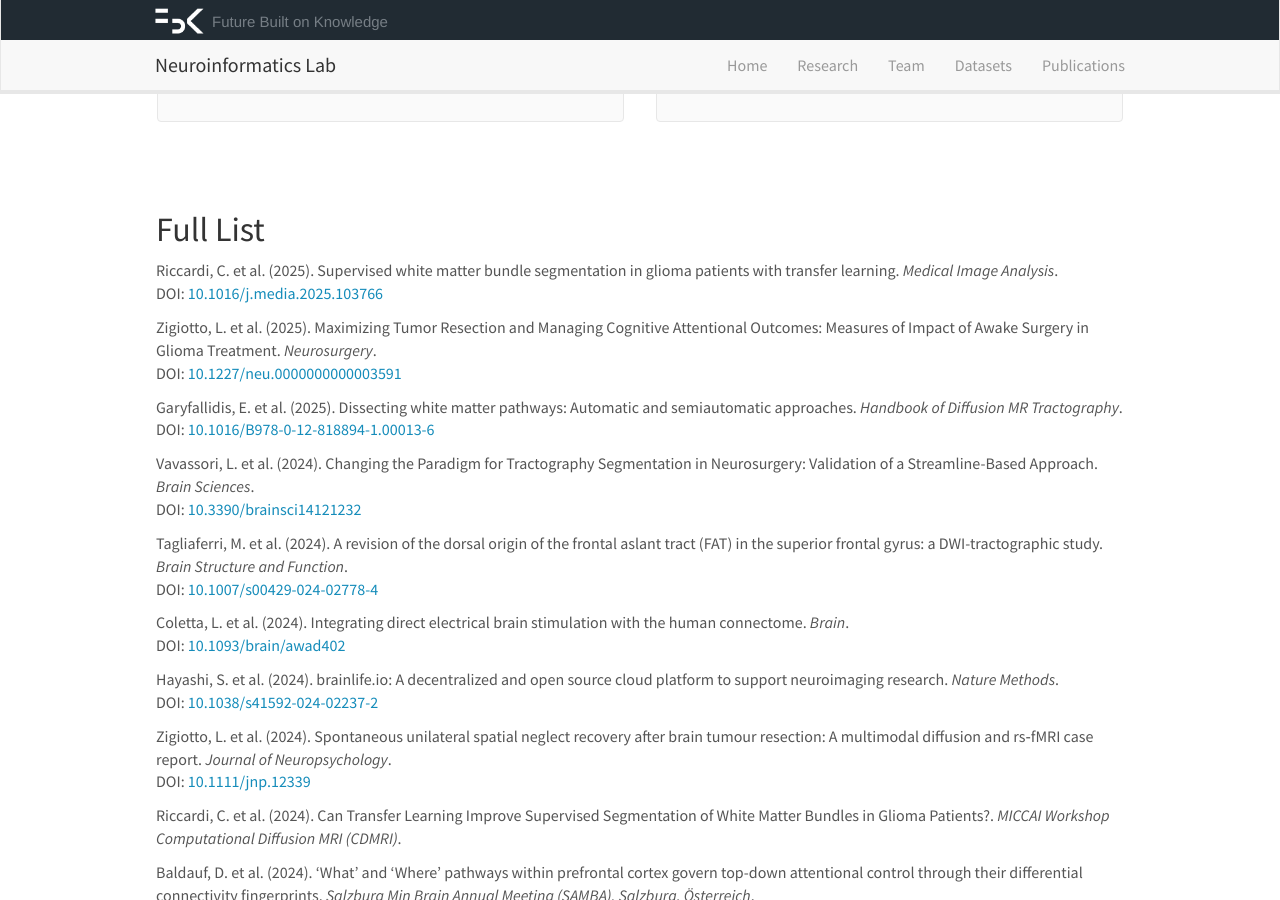
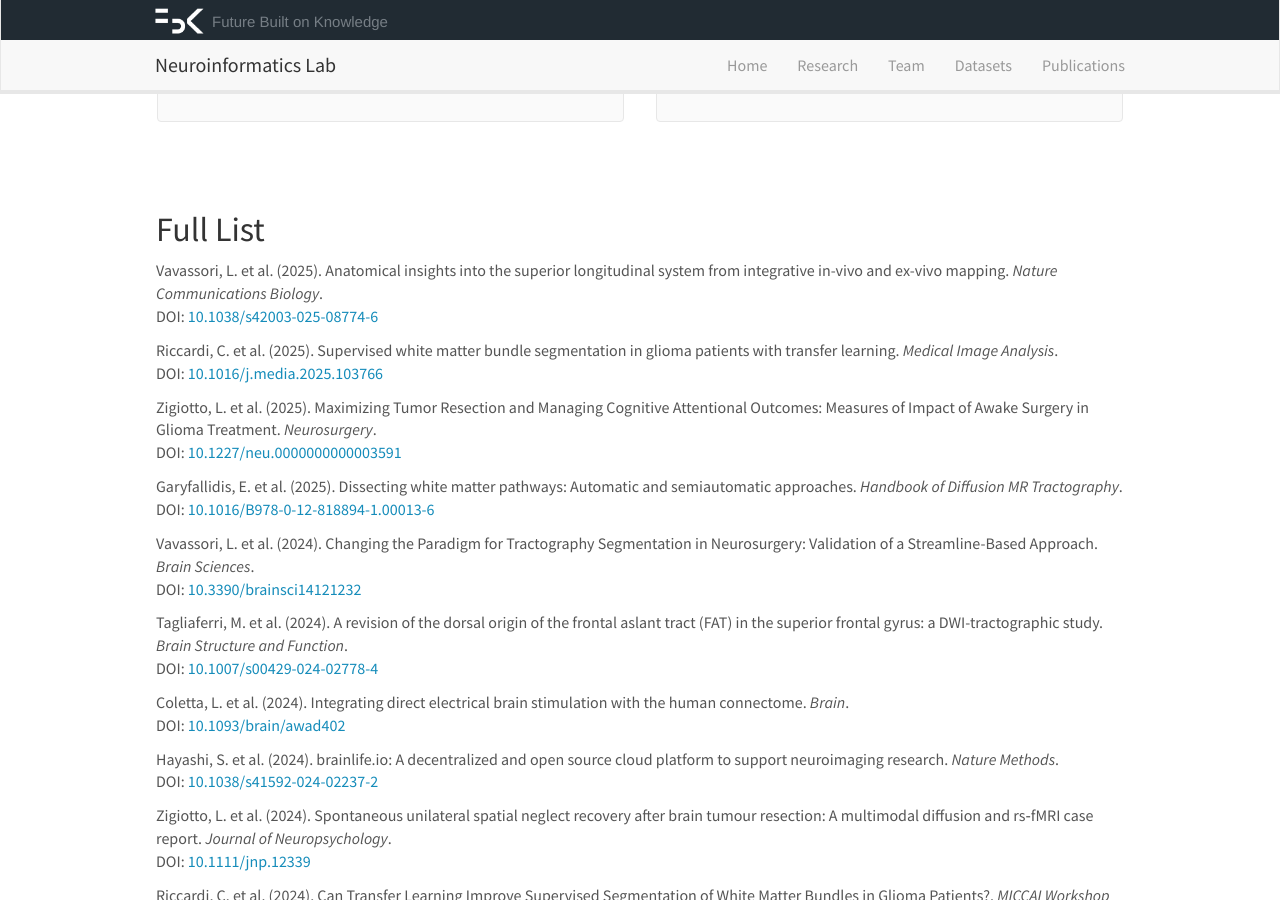
Before and after one commit to FBK-NILab/FBK-NILab.github.io, a Jekyll site: the page built from _pages/publications.md, in a window 1280 px wide and 900 px high, scrolled down 1130 px. Built offline with Jekyll 4.4.1, drawn with Linux system fonts in a browser that asks for light colours; nearby versions of some CDN libraries.

Commit message:
Update publist.yml

```diff
--- a/_data/publist.yml
+++ b/_data/publist.yml
@@ -1,3 +1,15 @@
+
+- title: "Anatomical insights into the superior longitudinal system from integrative in-vivo and ex-vivo mapping"
+  image:
+  description:
+  authors: Vavassori, L. et al.
+  journal: Nature Communications Biology
+  year: 2025
+  doi: 1
+  link:
+    url: https://doi.org/10.1038/s42003-025-08774-6
+    display: 10.1038/s42003-025-08774-6
+  highlight: 0
 
 - title: "Supervised white matter bundle segmentation in glioma patients with transfer learning"
   image:
```
